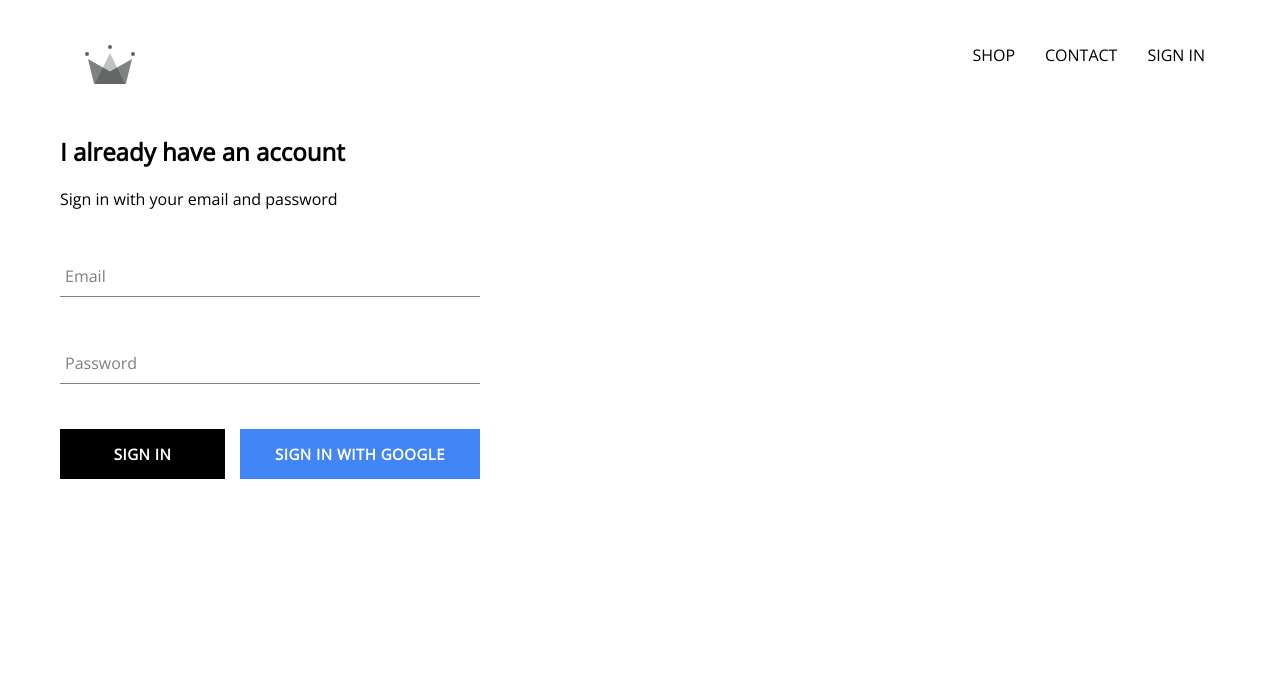
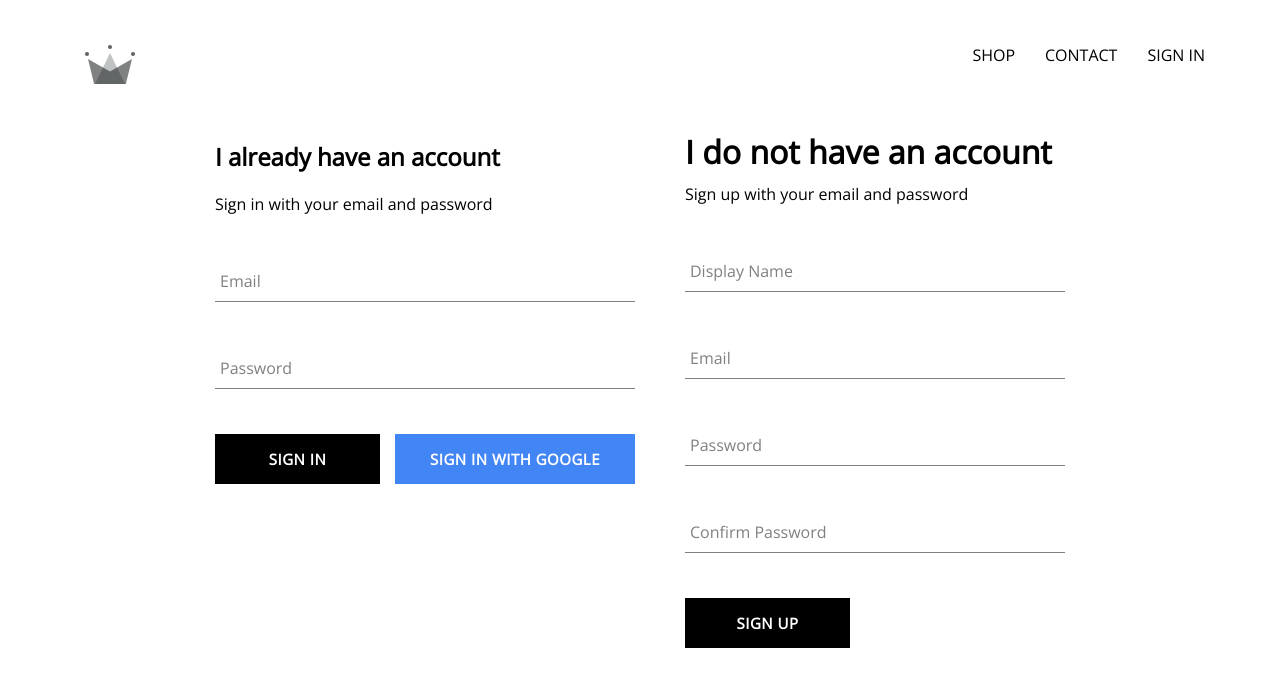
Before and after one commit to harshitsingla13/crown-clothing, a React (Create React App) app: page /signin in a window 1280 px wide. Shown: the top 686 px of the page. Built offline with nearby package versions, Linux system fonts and the light colour scheme; no server answers.

Commit message:
Implemented Firebase utils, included ability to store authenticated users in our firestore database

```diff
--- a/src/App.js
+++ b/src/App.js
@@ -5,7 +5,7 @@
 import ShopPage from "./pages/shop/shop.component";
 import Header from "./components/header/header.component";
 import SignInAndSignUpPage from "./pages/sign-in-and-sign-up/sign-in-and-sign-up.component";
-import { auth } from "./firebase/firebase.utils";
+import { auth, createUserProfileDocument } from "./firebase/firebase.utils";
 import React from "react";
 
 class App extends React.Component {
@@ -20,8 +20,22 @@
   unsubscribeFromAuth = null;
 
   componentDidMount() {
-    this.unsubscribeFromAuth = auth.onAuthStateChanged((user) => {
-      this.setState({ currentUser: user });
+    this.unsubscribeFromAuth = auth.onAuthStateChanged(async (userAuth) => {
+      //this.setState({ currentUser: user });
+      if (userAuth) {
+        const userRef = await createUserProfileDocument(userAuth);
+
+        userRef.onSnapshot((snapShot) => {
+          this.setState({
+            currentUser: {
+              id: snapShot.id,
+              ...snapShot.data(),
+            },
+          });
+        });
+      } else {
+        this.setState({ currentUser: userAuth });
+      }
     });
   }
 
--- /dev/null
+++ b/src/components/sign-up/sign-up.component.jsx
@@ -0,0 +1,105 @@
+import React from "react";
+
+import FormInput from "../form-input/form-input.component";
+import CustomButton from "../custom-button/custom-button.component";
+
+import { auth, createUserProfileDocument } from "../../firebase/firebase.utils";
+
+import "./sign-up.styles.scss";
+
+class SignUp extends React.Component {
+  constructor() {
+    super();
+
+    this.state = {
+      displayName: "",
+      email: "",
+      password: "",
+      confirmPassword: "",
+    };
+  }
+
+  handleSubmit = async (event) => {
+    event.preventDefault();
+
+    const { displayName, email, password, confirmPassword } = this.state;
+
+    if (password !== confirmPassword) {
+      alert("password don't match");
+      return;
+    }
+
+    try {
+      const { user } = await auth.createUserWithEmailAndPassword(
+        email,
+        password
+      );
+      await createUserProfileDocument(user, { displayName });
+
+      //The below step helps to clear out the form
+
+      this.state = {
+        displayName: "",
+        email: "",
+        password: "",
+        confirmPassword: "",
+      };
+    } catch (error) {
+      console.log(error);
+    }
+  };
+
+  handleChange = (event) => {
+    const { name, value } = event.target;
+
+    this.setState({ [name]: value });
+  };
+
+  render() {
+    const { displayName, email, password, confirmPassword } = this.state;
+    return (
+      <div className="sign-up">
+        <h1 className="title">I do not have an account</h1>
+        <span>Sign up with your email and password</span>
+        <form className="sig-up-form" onSubmit={this.handleSubmit}>
+          <FormInput
+            type="text"
+            name="displayName"
+            value={displayName}
+            onChange={this.handleChange}
+            label="Display Name"
+            required
+          />
+          <FormInput
+            type="email"
+            name="email"
+            value={email}
+            onChange={this.handleChange}
+            label="Email"
+            required
+          />
+          <FormInput
+            type="password"
+            name="password"
+            value={password}
+            onChange={this.handleChange}
+            label="Password"
+            required
+          />
+          <FormInput
+            type="password"
+            name="confirmPassword"
+            value={confirmPassword}
+            onChange={this.handleChange}
+            label="Confirm Password"
+            required
+          />
+
+          <CustomButton type="submit">Sign Up</CustomButton>
+        </form>
+      </div>
+    );
+  }
+}
+
+export default SignUp;
--- /dev/null
+++ b/src/components/sign-up/sign-up.styles.scss
@@ -0,0 +1,9 @@
+.sign-up {
+  display: flex;
+  flex-direction: column;
+  width: 380px;
+
+  .title {
+    margin: 10px 0;
+  }
+}
--- a/src/firebase/firebase.utils.js
+++ b/src/firebase/firebase.utils.js
@@ -12,6 +12,25 @@
   measurementId: "G-DGY9WYK37Z",
 };
 
+export const createUserProfileDocument = async (userAuth, additionalData) => {
+  if (!userAuth) return;
+  else {
+    const userRef = firestore.doc(`users/${userAuth.uid}`);
+    const snapShot = await userRef.get();
+    if (!snapShot.exists) {
+      const { displayName, email } = userAuth;
+      const createdAt = new Date();
+
+      try {
+        await userRef.set({ displayName, email, createdAt, ...additionalData });
+      } catch (error) {
+        console.log("Error Creating user", error.message);
+      }
+    }
+    return userRef;
+  }
+};
+
 firebase.initializeApp(config);
 
 export const auth = firebase.auth();
--- a/src/pages/sign-in-and-sign-up/sign-in-and-sign-up.component.jsx
+++ b/src/pages/sign-in-and-sign-up/sign-in-and-sign-up.component.jsx
@@ -1,5 +1,6 @@
 import React from "react";
 import SignIn from "../../components/sign-in/sign-in.component";
+import SignUp from "../../components/sign-up/sign-up.component";
 
 import "./sign-in-and-sign-up.styles.scss";
 
@@ -7,6 +8,7 @@
   return (
     <div className="sign-in-and-sign-up">
       <SignIn />
+      <SignUp />
     </div>
   );
 };
--- a/src/pages/sign-in-and-sign-up/sign-in-and-sign-up.styles.scss
+++ b/src/pages/sign-in-and-sign-up/sign-in-and-sign-up.styles.scss
@@ -0,0 +1,6 @@
+.sign-in-and-sign-up {
+  width: 850px;
+  display: flex;
+  justify-content: space-between;
+  margin: 30px auto;
+}
```
